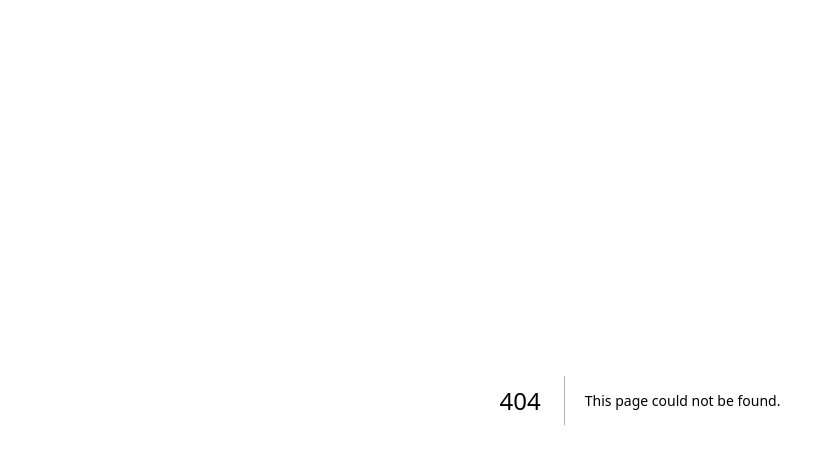
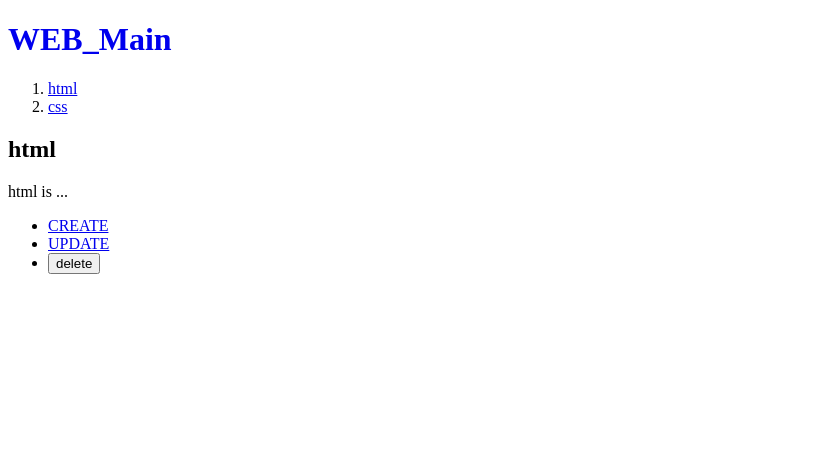
Before and after one commit to yeyunny/Next-practice, a Next.js app: page /read/1 in a window 1280 px wide. Before the commit this address had no page. Shown: the top 464 px of the page, without its empty margins (0-835 px from the left). Built offline with nearby package versions, Linux system fonts and the light colour scheme; data requests are answered from the project's data file.

Commit message:
[ADD] initial commit

```diff
--- /dev/null
+++ b/db.json
@@ -0,0 +1,31 @@
+{
+  "topics": [
+    {
+      "id": 1,
+      "title": "html",
+      "body": "html is ..."
+    },
+    {
+      "id": 2,
+      "title": "css",
+      "body": "css is ..."
+    }
+  ],
+  "posts": [
+    {
+      "id": 1,
+      "title": "json-server",
+      "author": "typicode"
+    }
+  ],
+  "comments": [
+    {
+      "id": 1,
+      "body": "some comment",
+      "postId": 1
+    }
+  ],
+  "profile": {
+    "name": "typicode"
+  }
+}
--- /dev/null
+++ b/src/app/create/page.js
@@ -0,0 +1,3 @@
+export default function Create() {
+  return <>Create!!!_folder</>;
+}
--- a/src/app/globals.css
+++ b/src/app/globals.css
@@ -1,27 +1,6 @@
-@tailwind base;
+/* @tailwind base;
 @tailwind components;
-@tailwind utilities;
-
-:root {
-  --foreground-rgb: 0, 0, 0;
-  --background-start-rgb: 214, 219, 220;
-  --background-end-rgb: 255, 255, 255;
+@tailwind utilities; */
+h1 a {
+  text-decoration: none;
 }
-
-@media (prefers-color-scheme: dark) {
-  :root {
-    --foreground-rgb: 255, 255, 255;
-    --background-start-rgb: 0, 0, 0;
-    --background-end-rgb: 0, 0, 0;
-  }
-}
-
-body {
-  color: rgb(var(--foreground-rgb));
-  background: linear-gradient(
-      to bottom,
-      transparent,
-      rgb(var(--background-end-rgb))
-    )
-    rgb(var(--background-start-rgb));
-}
--- a/src/app/layout.js
+++ b/src/app/layout.js
@@ -1,17 +1,43 @@
-import './globals.css'
-import { Inter } from 'next/font/google'
-
-const inter = Inter({ subsets: ['latin'] })
+import Link from "next/link";
+import "./globals.css";
 
 export const metadata = {
-  title: 'Create Next App',
-  description: 'Generated by create next app',
+  title: "NEXTJS Practice",
+  description: "Generated by create next app",
+};
+
+export default async function RootLayout({ children }) {
+  const resp = await fetch("http://localhost:9999/topics");
+  const topics = await resp.json();
+
+  return (
+    <html>
+      <body>
+        <h1>
+          <Link href="/">WEB_Main</Link>
+        </h1>
+        <ol>
+          {topics.map((topic) => {
+            return (
+              <li key={topic.id}>
+                <Link href={`/read/${topic.id}`}>{topic.title}</Link>
+              </li>
+            );
+          })}
+        </ol>
+        {children}
+        <ul>
+          <li>
+            <Link href="/create">CREATE</Link>
+          </li>
+          <li>
+            <Link href="/update/1">UPDATE</Link>
+          </li>
+          <li>
+            <input type="button" value="delete" />
+          </li>
+        </ul>
+      </body>
+    </html>
+  );
 }
-
-export default function RootLayout({ children }) {
-  return (
-    <html lang="en">
-      <body className={inter.className}>{children}</body>
-    </html>
-  )
-}
--- a/src/app/page.js
+++ b/src/app/page.js
@@ -1,113 +1,10 @@
-import Image from 'next/image'
+import Image from "next/image";
 
 export default function Home() {
   return (
-    <main className="flex min-h-screen flex-col items-center justify-between p-24">
-      <div className="z-10 max-w-5xl w-full items-center justify-between font-mono text-sm lg:flex">
-        <p className="fixed left-0 top-0 flex w-full justify-center border-b border-gray-300 bg-gradient-to-b from-zinc-200 pb-6 pt-8 backdrop-blur-2xl dark:border-neutral-800 dark:bg-zinc-800/30 dark:from-inherit lg:static lg:w-auto  lg:rounded-xl lg:border lg:bg-gray-200 lg:p-4 lg:dark:bg-zinc-800/30">
-          Get started by editing&nbsp;
-          <code className="font-mono font-bold">src/app/page.js</code>
-        </p>
-        <div className="fixed bottom-0 left-0 flex h-48 w-full items-end justify-center bg-gradient-to-t from-white via-white dark:from-black dark:via-black lg:static lg:h-auto lg:w-auto lg:bg-none">
-          <a
-            className="pointer-events-none flex place-items-center gap-2 p-8 lg:pointer-events-auto lg:p-0"
-            href="https://vercel.com?utm_source=create-next-app&utm_medium=appdir-template&utm_campaign=create-next-app"
-            target="_blank"
-            rel="noopener noreferrer"
-          >
-            By{' '}
-            <Image
-              src="/vercel.svg"
-              alt="Vercel Logo"
-              className="dark:invert"
-              width={100}
-              height={24}
-              priority
-            />
-          </a>
-        </div>
-      </div>
-
-      <div className="relative flex place-items-center before:absolute before:h-[300px] before:w-[480px] before:-translate-x-1/2 before:rounded-full before:bg-gradient-radial before:from-white before:to-transparent before:blur-2xl before:content-[''] after:absolute after:-z-20 after:h-[180px] after:w-[240px] after:translate-x-1/3 after:bg-gradient-conic after:from-sky-200 after:via-blue-200 after:blur-2xl after:content-[''] before:dark:bg-gradient-to-br before:dark:from-transparent before:dark:to-blue-700 before:dark:opacity-10 after:dark:from-sky-900 after:dark:via-[#0141ff] after:dark:opacity-40 before:lg:h-[360px] z-[-1]">
-        <Image
-          className="relative dark:drop-shadow-[0_0_0.3rem_#ffffff70] dark:invert"
-          src="/next.svg"
-          alt="Next.js Logo"
-          width={180}
-          height={37}
-          priority
-        />
-      </div>
-
-      <div className="mb-32 grid text-center lg:max-w-5xl lg:w-full lg:mb-0 lg:grid-cols-4 lg:text-left">
-        <a
-          href="https://nextjs.org/docs?utm_source=create-next-app&utm_medium=appdir-template&utm_campaign=create-next-app"
-          className="group rounded-lg border border-transparent px-5 py-4 transition-colors hover:border-gray-300 hover:bg-gray-100 hover:dark:border-neutral-700 hover:dark:bg-neutral-800/30"
-          target="_blank"
-          rel="noopener noreferrer"
-        >
-          <h2 className={`mb-3 text-2xl font-semibold`}>
-            Docs{' '}
-            <span className="inline-block transition-transform group-hover:translate-x-1 motion-reduce:transform-none">
-              -&gt;
-            </span>
-          </h2>
-          <p className={`m-0 max-w-[30ch] text-sm opacity-50`}>
-            Find in-depth information about Next.js features and API.
-          </p>
-        </a>
-
-        <a
-          href="https://nextjs.org/learn?utm_source=create-next-app&utm_medium=appdir-template-tw&utm_campaign=create-next-app"
-          className="group rounded-lg border border-transparent px-5 py-4 transition-colors hover:border-gray-300 hover:bg-gray-100 hover:dark:border-neutral-700 hover:dark:bg-neutral-800 hover:dark:bg-opacity-30"
-          target="_blank"
-          rel="noopener noreferrer"
-        >
-          <h2 className={`mb-3 text-2xl font-semibold`}>
-            Learn{' '}
-            <span className="inline-block transition-transform group-hover:translate-x-1 motion-reduce:transform-none">
-              -&gt;
-            </span>
-          </h2>
-          <p className={`m-0 max-w-[30ch] text-sm opacity-50`}>
-            Learn about Next.js in an interactive course with&nbsp;quizzes!
-          </p>
-        </a>
-
-        <a
-          href="https://vercel.com/templates?framework=next.js&utm_source=create-next-app&utm_medium=appdir-template&utm_campaign=create-next-app"
-          className="group rounded-lg border border-transparent px-5 py-4 transition-colors hover:border-gray-300 hover:bg-gray-100 hover:dark:border-neutral-700 hover:dark:bg-neutral-800/30"
-          target="_blank"
-          rel="noopener noreferrer"
-        >
-          <h2 className={`mb-3 text-2xl font-semibold`}>
-            Templates{' '}
-            <span className="inline-block transition-transform group-hover:translate-x-1 motion-reduce:transform-none">
-              -&gt;
-            </span>
-          </h2>
-          <p className={`m-0 max-w-[30ch] text-sm opacity-50`}>
-            Explore the Next.js 13 playground.
-          </p>
-        </a>
-
-        <a
-          href="https://vercel.com/new?utm_source=create-next-app&utm_medium=appdir-template&utm_campaign=create-next-app"
-          className="group rounded-lg border border-transparent px-5 py-4 transition-colors hover:border-gray-300 hover:bg-gray-100 hover:dark:border-neutral-700 hover:dark:bg-neutral-800/30"
-          target="_blank"
-          rel="noopener noreferrer"
-        >
-          <h2 className={`mb-3 text-2xl font-semibold`}>
-            Deploy{' '}
-            <span className="inline-block transition-transform group-hover:translate-x-1 motion-reduce:transform-none">
-              -&gt;
-            </span>
-          </h2>
-          <p className={`m-0 max-w-[30ch] text-sm opacity-50`}>
-            Instantly deploy your Next.js site to a shareable URL with Vercel.
-          </p>
-        </a>
-      </div>
-    </main>
-  )
+    <>
+      <h2>Welcome</h2>
+      Hello
+    </>
+  );
 }
--- /dev/null
+++ b/src/app/read/[id]/page.js
@@ -0,0 +1,10 @@
+export default async function Read(props) {
+  const resp = await fetch(`http://localhost:9999/topics/${props.params.id}`);
+  const topic = await resp.json();
+  return (
+    <>
+      <h2>{topic.title}</h2>
+      {topic.body}
+    </>
+  );
+}
```
